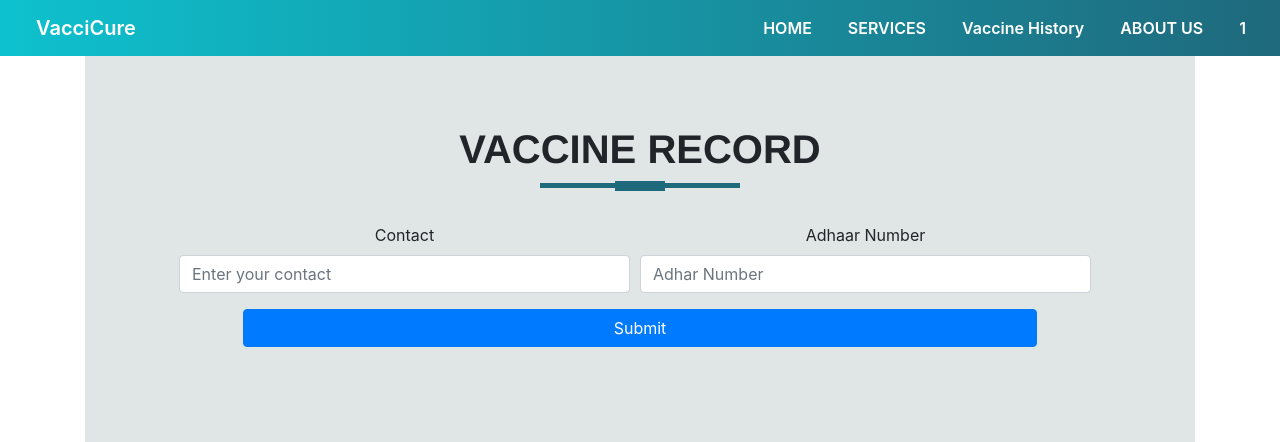
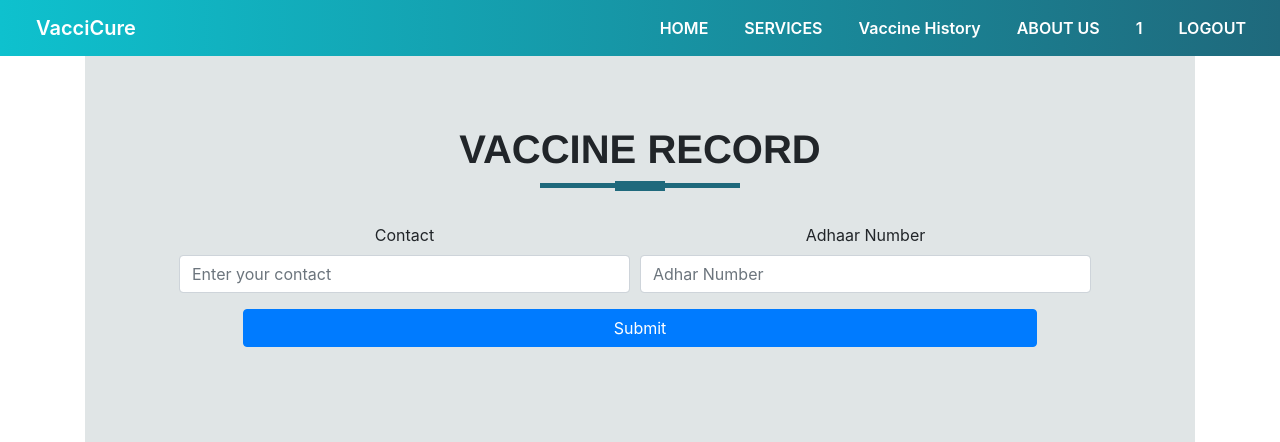
Before and after one commit to sargamm/DBMS-Flask-Project-1, a Flask app: template templates/index.html in a window 1280 px wide. Shown: the top 442 px of the page. Run offline with Flask 2, Linux system fonts and the light colour scheme; the template is opened without the code that fills it, so the values that code supplies are empty; a user stored in the database is signed in; some libraries are stand-ins or nearby versions.

Commit message:
Updating something

```diff
--- a/templates/index.html
+++ b/templates/index.html
@@ -33,6 +33,9 @@
                     </li>
                     <li class="nav-item">
                         <a class="nav-link" href="/login">{{ session.userName }}</a>
+                    </li>
+                    <li class="nav-item">
+                        <a class="nav-link" href="/logout">LOGOUT</a>
                     </li>
                 </ul>
                 </div>
--- a/templates/navbar.html
+++ b/templates/navbar.html
@@ -21,6 +21,9 @@
             <li class="nav-item">
                 <a class="nav-link" href="/login">MY PROFILE</a>
             </li>
+            <li class="nav-item">
+                <a class="nav-link" href="/login">MY PROFILE</a>
+            </li>
           </ul>
         </div>
     </nav>
```
